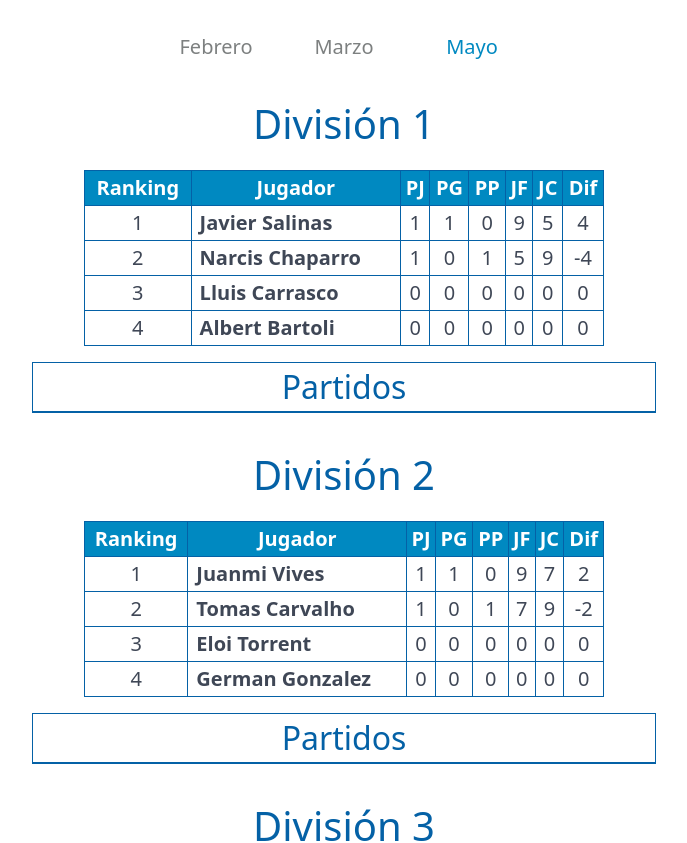
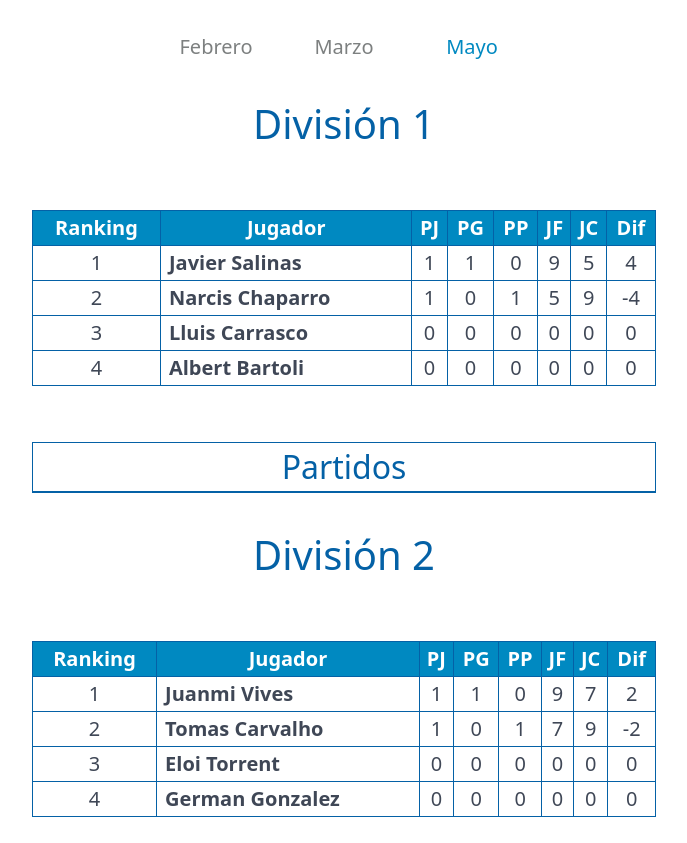
Before and after one commit to kvi-ki/tennis-matches, a Next.js app: page / in a window 1280 px wide. Shown: the top 843 px of the page, without its empty margins (296-983 px from the left). Built offline with nearby package versions, Linux system fonts and the light colour scheme.

Commit message:
style: add margin for table

```diff
--- a/src/components/table/Table.tsx
+++ b/src/components/table/Table.tsx
@@ -36,7 +36,7 @@ export default function Table({ playersData }: { playersData: PlayerProps[] }) {
     sortPlayrsByRankingPoints(processedPlayersData);
 
   return (
-    <table className="w-full md:w-8/12 xl:w-5/12">
+      <table className="w-full m-10 md:w-8/12 xl:w-6/12">
         <thead>
           <tr>
             <th>Ranking</th>
```
Lines whose indentation alone changed are shown as unchanged.
